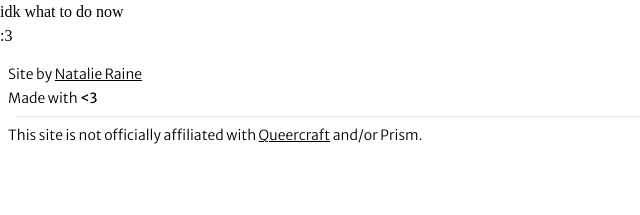
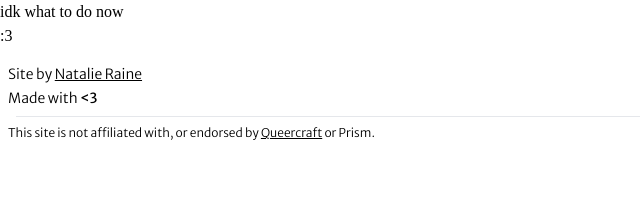
Before and after one commit to Meowcelinee/oocqc-page, a Next.js app: page / in a window 1280 px wide. Shown: the top 215 px of the page, without its empty margins (0-640 px from the left). Built offline with nearby package versions, Linux system fonts and the light colour scheme; a web font is replaced by a local one; what @catppuccin/tailwindcss would draw is missing.

Commit message:
update footer text

```diff
--- a/src/components/footer.tsx
+++ b/src/components/footer.tsx
@@ -21,8 +21,8 @@ export default function Footer() {
                 <div className='mx-auto my-2'>
                     <hr className='border-surface1 mx-2' />
                 </div>
-                <p className='text-subtext0'>
-                    This site is not officially affiliated with{' '}
+                <p className='text-subtext0 text-xs'>
+                    This site is not affiliated with, or endorsed by{' '}
                     <Link
                         href='https://queercraft.net/'
                         target='_blank'
@@ -30,7 +30,7 @@ export default function Footer() {
                     >
                         Queercraft
                     </Link>{' '}
-                    and/or Prism.
+                    or Prism.
                 </p>
             </footer>
         </>
```
